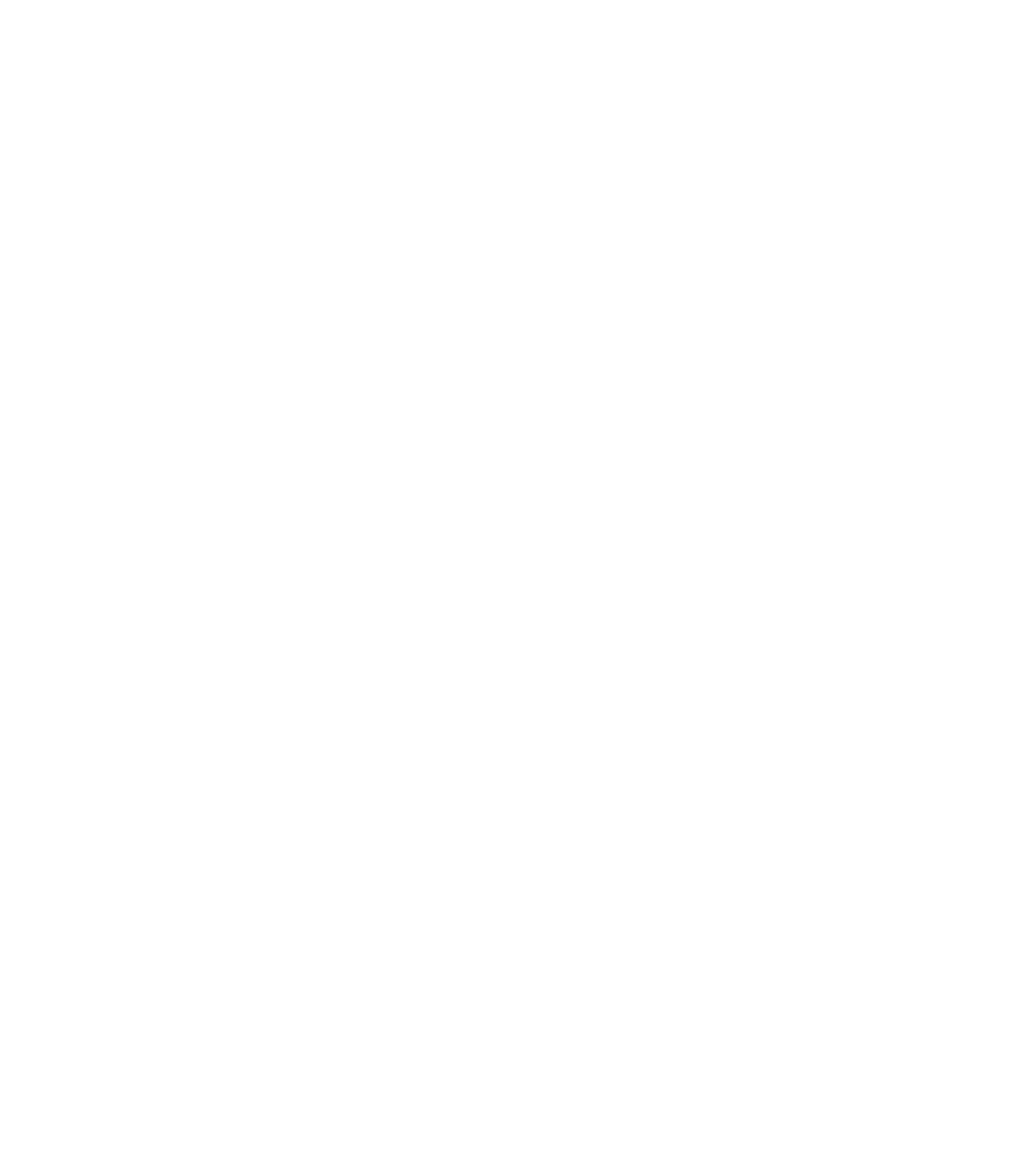
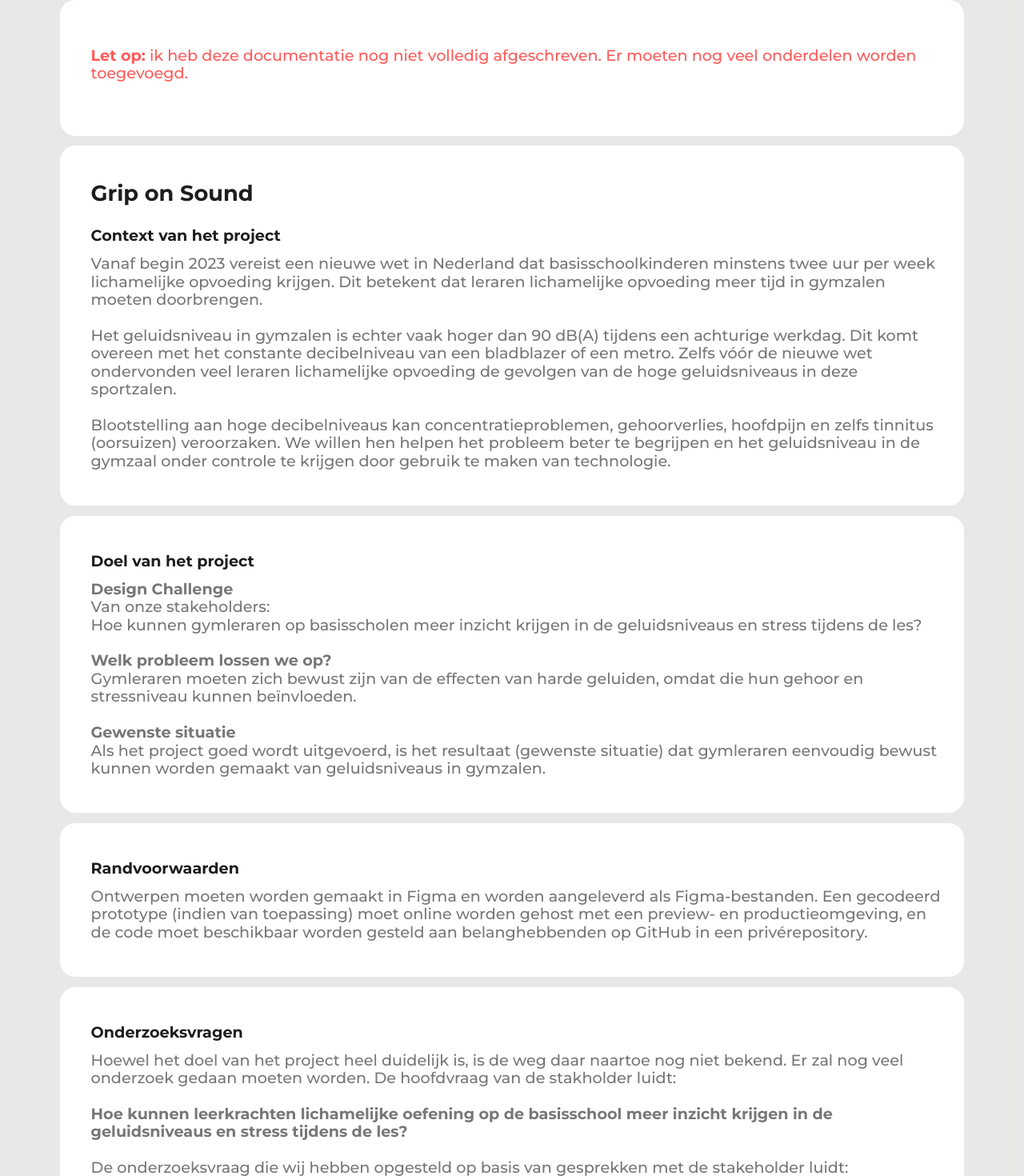
Before and after one commit to metteghijsen/semester6-website, a Nuxt app in the folder frontend/: page /project/griponsound in a window 1280 px wide. Before the commit this address had no page. Shown: the part 128-1598 px from the top of the page at 80% size. Before the commit the page ends 800 px from the top, so only its background shows below. Built offline with nearby package versions, Linux system fonts and the light colour scheme.

Commit message:
Feature: Gestart met schrijven documentatie per project

```diff
--- /dev/null
+++ b/frontend/pages/project/griponsound.vue
@@ -0,0 +1,68 @@
+<template>
+  <div>
+    <UiContainer>
+      <div class="h-full ">
+        <LayoutTaskbar />
+        <UiTextbox>
+          <UiTypography type="p" color="text-red100">
+            <b>Let op:</b> ik heb deze documentatie nog niet volledig afgeschreven. Er moeten nog veel onderdelen worden toegevoegd.<br><br>
+          </UiTypography>
+        </UiTextbox>
+        <UiTextbox
+          add-header
+          header="Grip on Sound"
+          title="Context van het project"
+        >
+          Vanaf begin 2023 vereist een nieuwe wet in Nederland dat basisschoolkinderen minstens twee uur per week lichamelijke opvoeding krijgen. Dit betekent dat leraren lichamelijke opvoeding meer tijd in gymzalen moeten doorbrengen.
+          <br><br>
+          Het geluidsniveau in gymzalen is echter vaak hoger dan 90 dB(A) tijdens een achturige werkdag. Dit komt overeen met het constante decibelniveau van een bladblazer of een metro. Zelfs vóór de nieuwe wet ondervonden veel leraren lichamelijke opvoeding de gevolgen van de hoge geluidsniveaus in deze sportzalen.
+          <br><br>
+          Blootstelling aan hoge decibelniveaus kan concentratieproblemen, gehoorverlies, hoofdpijn en zelfs tinnitus (oorsuizen) veroorzaken. We willen hen helpen het probleem beter te begrijpen en het geluidsniveau in de gymzaal onder controle te krijgen door gebruik te maken van technologie.
+        </UiTextbox>
+
+        <UiTextbox
+          title="Doel van het project"
+        >
+          <b>Design Challenge</b> <br>
+          Van onze stakeholders: <br>
+          Hoe kunnen gymleraren op basisscholen meer inzicht krijgen in de geluidsniveaus en stress tijdens de les? <br><br>
+
+          <b>Welk probleem lossen we op? </b><br>
+          Gymleraren moeten zich bewust zijn van de effecten van harde geluiden, omdat die hun gehoor en stressniveau kunnen beïnvloeden. <br><br>
+
+          <b>Gewenste situatie </b><br>
+          Als het project goed wordt uitgevoerd, is het resultaat (gewenste situatie) dat gymleraren eenvoudig bewust kunnen worden gemaakt van geluidsniveaus in gymzalen.
+        </UiTextbox>
+
+        <UiTextbox
+          title="Randvoorwaarden"
+        >
+          Ontwerpen moeten worden gemaakt in Figma en worden aangeleverd als Figma-bestanden.
+          Een gecodeerd prototype (indien van toepassing) moet online worden gehost met een preview- en productieomgeving, en de code moet beschikbaar worden gesteld aan belanghebbenden op GitHub in een privérepository.
+        </UiTextbox>
+
+        <UiTextbox
+          title="Onderzoeksvragen"
+        >
+          Hoewel het doel van het project heel duidelijk is, is de weg daar naartoe nog niet bekend. Er zal nog veel onderzoek gedaan moeten worden. De hoofdvraag van de stakholder luidt:<br><br><b>
+            Hoe kunnen leerkrachten lichamelijke oefening op de basisschool meer inzicht krijgen in de geluidsniveaus en stress tijdens de les? </b>
+          <br><br>
+          De onderzoeksvraag die wij hebben opgesteld op basis van gesprekken met de stakeholder luidt:<br><br>
+          <b>Hoe kunnen we een smartphone app gebruiken om jonge gymleraren inzicht te geven in gehoorschade door harde geluiden tijdens de gymles? </b><br><br>
+
+          Bij deze hoofdvraag horen een aantal deelvragen;<br>
+          •	Waar komt de meeste geluidsoverlast vandaan? <br>
+          •	Op welke manier kunnen we data visualiseren zodat het inzichtelijk is voor onze doelgroep?  <br>
+          •	Welk type gegevens zal de gebruiker helpen zich volledig bewust te worden van mogelijke gehoorschade? <br>
+          •	Zijn er specifieke in-app functies die leerkrachten kunnen helpen om gymlessen te organiseren met gedragsveranderingen om het geluidsniveau te verlagen? <br>
+          •	Hoe kunnen we de UI/UX van de app testen? <br>
+          •	Hoe kunnen we een uniforme huisstijl creëren voor een betere gebruikerservaring? <br>
+          •	Hoe kan de UI/UX van de app worden geoptimaliseerd voor zowel Apple- als Android-gebruikers?<br>
+        </UiTextbox>
+      </div>
+    </UiContainer>
+    <SectionsFooter />
+  </div>
+</template>
+
+  https://youtu.be/s3QeobeLtak
--- /dev/null
+++ b/frontend/pages/project/personalproject.vue
@@ -0,0 +1,49 @@
+<template>
+  <div>
+    <UiContainer>
+      <div class="h-full ">
+        <LayoutTaskbar />
+        <UiTextbox>
+          <UiTypography type="p" color="text-red100">
+            <b>Let op:</b> ik heb deze documentatie nog niet volledig afgeschreven. Er moeten nog veel onderdelen worden toegevoegd.<br><br>
+          </UiTypography>
+        </UiTextbox>
+        <UiTextbox
+          add-header
+          header="Personal Project"
+          title="Context van het project"
+        >
+          Dit semester moet ik een portfolio samenstellen om mijn werkzaamheden gedurende deze periode te presenteren. Het portfolio dient als een uitgebreide verzameling van alle projectonderdelen waaraan ik heb gewerkt, waaronder mijn projectplan, schetsen, interviews, onderzoeksdocumenten, ontwerpdossiers, proof of concepts, testplannen, gebruikerstests en het eindproduct. Dit uitgebreide overzicht van mijn werk draagt bij aan het beoordelen van mijn individuele prestaties en zal als basis dienen voor mijn persoonlijke evaluatie. Bovendien zal dit portfolio ook een afspiegeling zijn van wie ik ben in het werkveld van ICT & Media Design, met een eigen identiteit die mijn persoonlijke stijl, creativiteit en professionele ontwikkeling duidelijk naar voren brengt. Het stelt me in staat om mijn unieke bijdrage aan het vakgebied te tonen en mijn persoonlijke groei als professional in ICT & Media Design te demonstreren.
+          <br><br>
+          Tijdens dit semester neem ik deel aan zowel individuele opdrachten als groepsopdrachten met medestudenten. Het is belangrijk dat ik gedurende het semester duidelijk onderscheid maak tussen mijn bijdragen aan groepsprojecten, en mijn individuele inspanningen, aangezien mijn uiteindelijke beoordeling gebaseerd zal zijn op mijn persoonlijke prestaties.
+        </UiTextbox>
+
+        <UiTextbox
+          title="Doel van het project"
+        >
+          Het hoofddoel van dit project is om een gebruiksvriendelijke online omgeving te creëren waarin ik mijn projecten kan uploaden en op een overzichtelijke manier kan beschrijven, en waarin ik de kwaliteit van mijn beroepsproducten kan verantwoorden en onderbouwen. Deze omgeving moet toegankelijk zijn voor docenten en het beoordelingsproces vereenvoudigen.
+        </UiTextbox>
+
+        <UiTextbox
+          title="Randvoorwaarden"
+        >
+          Om deze omgeving te realiseren, plan ik gebruik te maken van Nuxt3, ondersteund door TailwindCSS. Het ontwerpproces van deze website zal plaatsvinden in Figma. Door deze keuzes te maken, streef ik naar de ontwikkeling van een moderne en eigentijdse website die voldoet aan de actuele eisen en verwachtingen van de markt.
+        </UiTextbox>
+
+        <UiTextbox
+          title="Onderzoeksvragen"
+        >
+          Hoewel het doel van het project heel duidelijk is, is de weg daar naartoe nog niet bekend. Er zal nog veel onderzoek gedaan moeten worden. De overkoepelende onderzoeksvraag die beantwoord moet worden is;
+          Hoe kan ik een gebruiksvriendelijke portfolio-website maken mijn werk te presenteren en waarin ik een goede onderbouwing en verantwoording van de kwaliteit van mijn werk kan laten zien?
+          Bij deze hoofdvraag horen een aantal deelvragen;<br><br>
+          <br>•	Welke elementen moeten in mijn portfolio-website worden opgenomen om mijn werk effectief te presenteren?
+          <br>•	Hoe kan ik zorgen voor een duidelijke en intuïtieve navigatie op mijn portfolio-website, zodat docenten gemakkelijk kunnen vinden wat ze zoeken?
+          <br>•	Hoe kan ik ervoor zorgen dat de kwaliteit van mijn producten duidelijk naar voren komt in mijn portfolio?
+        </UiTextbox>
+      </div>
+    </UiContainer>
+    <SectionsFooter />
+  </div>
+</template>
+
+  https://youtu.be/s3QeobeLtak
--- a/frontend/pages/projecten.vue
+++ b/frontend/pages/projecten.vue
@@ -4,23 +4,6 @@
       <div class="h-full ">
         <LayoutTaskbar />
         <div v-motion-slide-left>
-          <UiProject
-            image-name="personalproject"
-            project-name="Individueel Project"
-            project-description="
-          Dit document dient als een uitgebreid verslag van de verschillende stadia die ik heb doorlopen bij het samenstellen van mijn portfolio. Hierin wordt dieper ingegaan op de specifieke stappen en overwegingen die een rol speelden tijdens het onderzoeks-, ontwerp- en realisatieproces van mijn portfolio."
-          />
-        </div>
-        <div v-motion-slide-right>
-          <UiProject
-            reverse
-            image-name="griponsound"
-            project-name="Grip on Sound"
-            project-description="
-          Dit document dient als een uitgebreid verslag van de verschillende stadia die ik heb doorlopen bij het samenstellen van mijn portfolio. Hierin wordt dieper ingegaan op de specifieke stappen en overwegingen die een rol speelden tijdens het onderzoeks-, ontwerp- en realisatieproces van mijn portfolio."
-          />
-        </div>
-        <div v-motion-slide-visible-left>
           <UiProject
             to="deliverable/ddw"
             image-name="ddw"
@@ -29,8 +12,26 @@
           Van 23 t/m 25 oktober ben ik samen met mijn projectgroep en een Canadese student naar de Dutch Design Week geweest. Daarna moesten we met de inspiratie die we op de DDW hadden opgedaan gebruiken om een product te ontwerpen. Dit mocht alles zijn. In dit document kun je daar meer over lezen."
           />
         </div>
+        <div v-motion-slide-right>
+          <UiProject
+            reverse
+            to="project/griponsound"
+            image-name="griponsound"
+            project-name="Grip on Sound"
+            project-description="Het geluidsniveau in gymzalen is vaak hoger dan 90 dB(A) tijdens een achturige werkdag, en daardoor lopen gymdocenten veel hoorschade op. Het is onze taak om een app te ontwikkelen die het bewustzijn vergroot en gymdocenten ondersteunt bij het reguleren van hun blootstelling aan geluid. "
+          />
+        </div>
+        <div v-motion-slide-visible-left>
+          <UiProject
+            to="project/personalproject"
+            image-name="personalproject"
+            project-name="Personal project"
+            project-description="
+          Dit document dient als een uitgebreid verslag van de verschillende stadia die ik heb doorlopen bij het samenstellen van mijn portfolio. Hierin wordt dieper ingegaan op de specifieke stappen en overwegingen die een rol speelden tijdens het onderzoeks-, ontwerp- en realisatieproces van mijn portfolio."
+          />
+        </div>
 
-        <div v-motion-slide-visible-right>
+        <!-- <div v-motion-slide-visible-right>
           <UiProject
             reverse
             to="deliverable/weyweyweb"
@@ -39,7 +40,7 @@
             project-description="
           Van 22 t/m 25 november ben ik samen met Fontys naar Malaga geweest, om daar deel te nemen aan de Wey Wey Web conference. Dit is een conferentie gericht op iedereen die UI/UX, ontwerp en development interessant vindt. Hier leg ik uit hoe ik deze trip heb ervaren."
           />
-        </div>
+        </div> -->
       </div>
     </UiContainer>
     <SectionsFooter />
```
